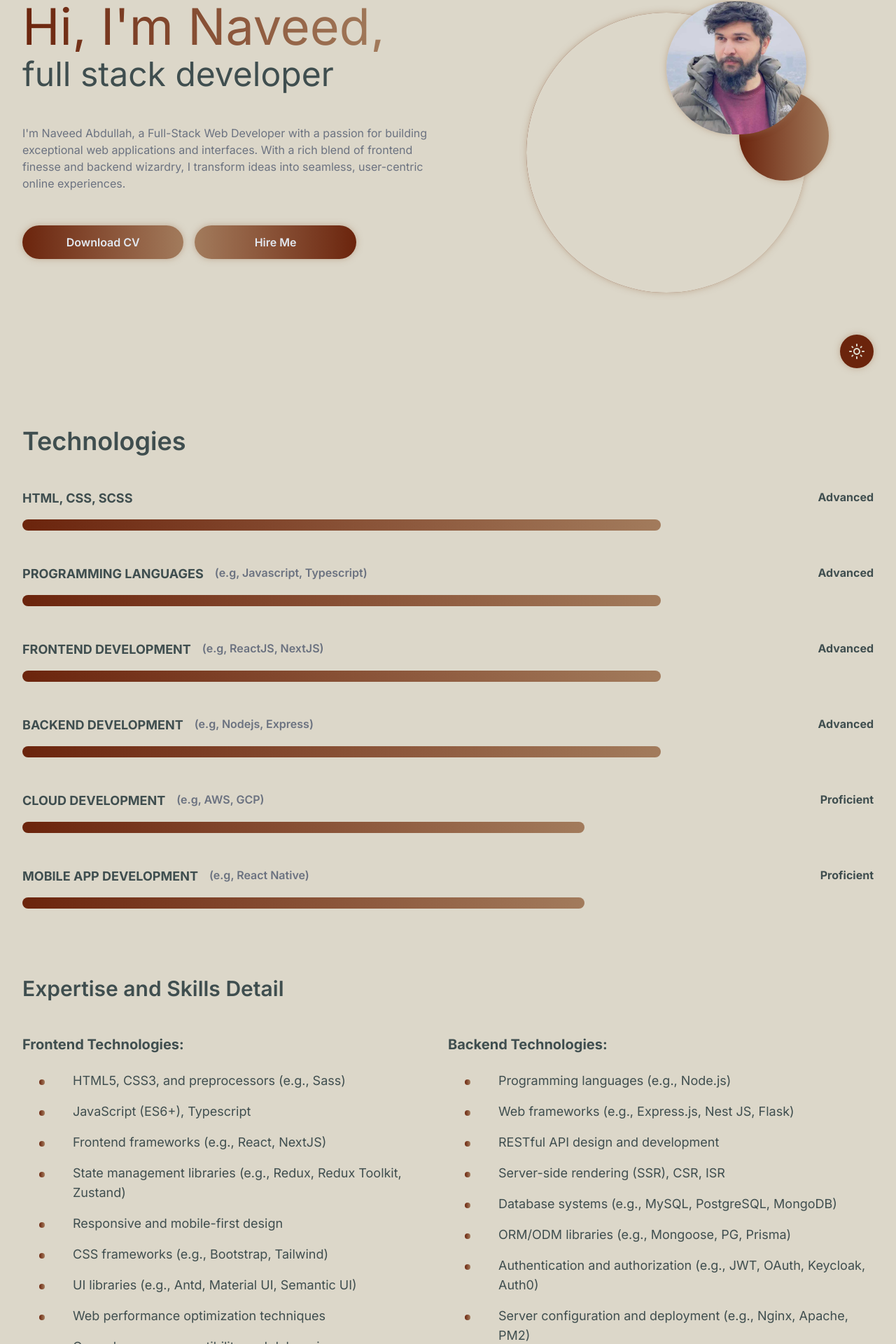
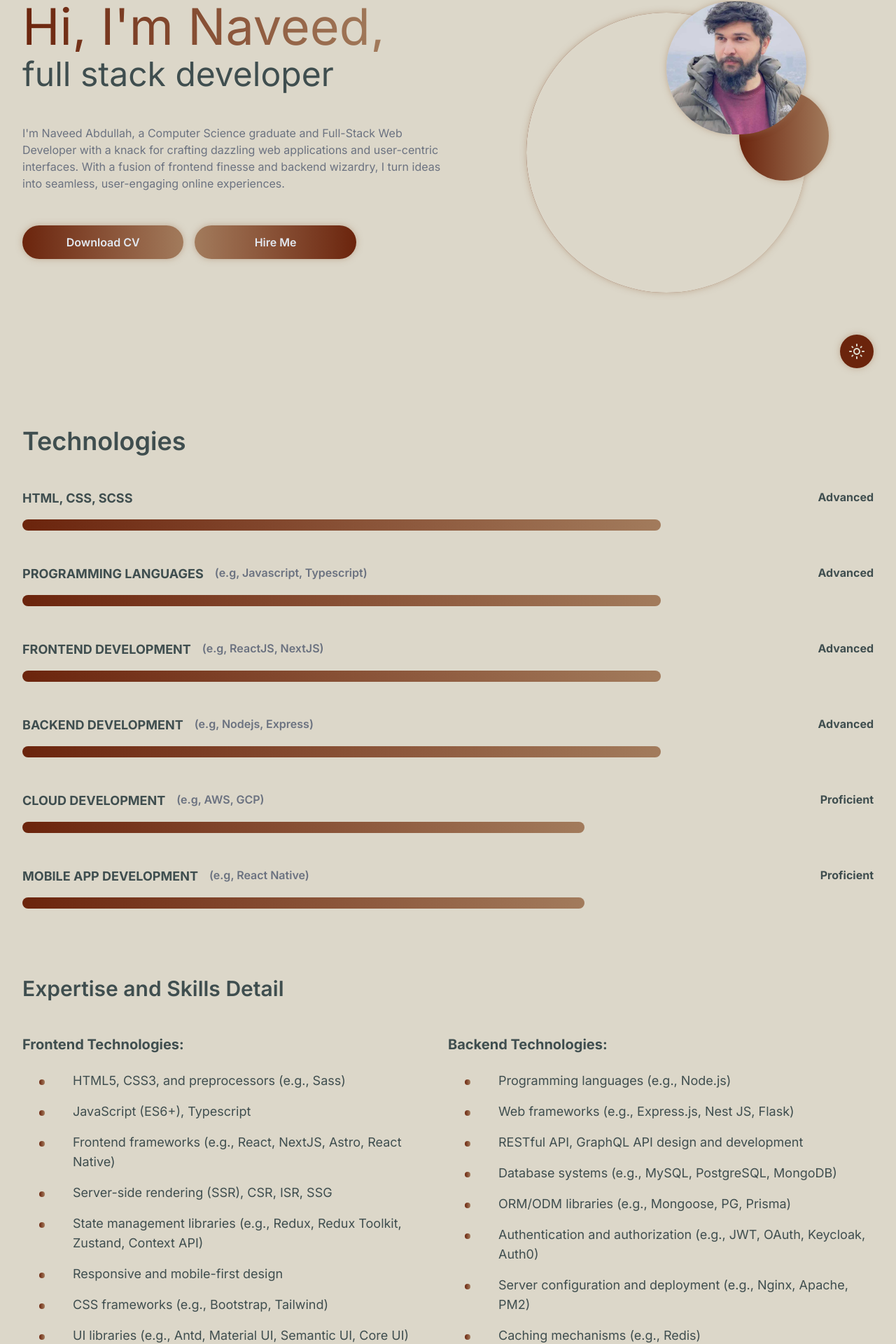
Before and after one commit to harrigit/New_Portfolio, a Next.js app: page / in a window 1280 px wide. Shown: the part 226-2146 px from the top of the page at 70% size. Built offline with nearby package versions, Linux system fonts and the light colour scheme.

Commit message:
Minor Updates

```diff
--- a/assets/copy.ts
+++ b/assets/copy.ts
@@ -1,8 +1,7 @@
 import { Project, Technology, TechLevel, DetailTechList, CarrierTimeline, Contact } from "@/types";
 
 export const HERO_DESCRIPTION =
-  "I'm Naveed Abdullah, a Full-Stack Web Developer with a passion for building exceptional web applications and interfaces. With a rich blend of frontend finesse and backend wizardry, I transform ideas into seamless, user-centric online experiences.";
-
+  "I'm Naveed Abdullah, a Computer Science graduate and Full-Stack Web Developer with a knack for crafting dazzling web applications and user-centric interfaces. With a fusion of frontend finesse and backend wizardry, I turn ideas into seamless, user-engaging online experiences.";
 export const PROJECTS: Project[] = [
   {
     name: "PNR Portal",
@@ -55,11 +54,12 @@ export const DETAIL_TECH_LIST: DetailTechList[] = [
     listing: [
       "HTML5, CSS3, and preprocessors (e.g., Sass)",
       "JavaScript (ES6+), Typescript ",
-      "Frontend frameworks (e.g., React, NextJS)",
-      "State management libraries (e.g., Redux, Redux Toolkit, Zustand)",
+      "Frontend frameworks (e.g., React, NextJS, Astro, React Native)",
+      "Server-side rendering (SSR), CSR, ISR, SSG",
+      "State management libraries (e.g., Redux, Redux Toolkit, Zustand, Context API)",
       "Responsive and mobile-first design ",
       "CSS frameworks (e.g., Bootstrap, Tailwind)",
-      "UI libraries (e.g., Antd, Material UI, Semantic UI)",
+      "UI libraries (e.g., Antd, Material UI, Semantic UI, Core UI)",
       "Web performance optimization techniques ",
       "Cross-browser compatibility and debugging",
     ],
@@ -69,8 +69,7 @@ export const DETAIL_TECH_LIST: DetailTechList[] = [
     listing: [
       "Programming languages (e.g., Node.js)",
       "Web frameworks (e.g., Express.js, Nest JS, Flask)",
-      "RESTful API design and development",
-      "Server-side rendering (SSR), CSR, ISR",
+      "RESTful API, GraphQL API design and development",
       "Database systems (e.g., MySQL, PostgreSQL, MongoDB)",
       "ORM/ODM libraries (e.g., Mongoose, PG, Prisma)",
       "Authentication and authorization (e.g., JWT, OAuth, Keycloak, Auth0)",
--- a/components/Timeline.tsx
+++ b/components/Timeline.tsx
@@ -5,14 +5,14 @@ import React from "react";
 function Timeline() {
   return (
     <div className="mt-4">
-      <ol className="xl:hidden relative border-l-2 border-secondary">
+      <ol className="xl:hidden relative border-l-[1px] border-secondary">
         {CARRIER_TIMELINE.map((carrier, index) => (
           <li key={index} className="ml-8">
             <div className="absolute w-4 h-4 rounded-full -left-[9px] bg-gradient-to-r from-secondary to-accent"></div>
             <time className="mb-1 text-sm font-normal leading-none opacity-50">
               {carrier.date}
             </time>
-            <h3 className="text-lg font-semibold opacity-90">
+            <h3 className="text-lg font-semibold opacity-90 text-secondary">
               {carrier.position}
             </h3>
             <p className="mb-4 text-base font-semibold opacity-80">
@@ -25,7 +25,7 @@ function Timeline() {
         ))}
       </ol>
 
-      <ol className="items-start hidden xl:flex border-t-2 border-secondary">
+      <ol className="items-start hidden xl:flex border-t-[1px] border-secondary">
         {CARRIER_TIMELINE.map((carrier, index) => (
           <li key={index} className="relative mb-6 sm:mb-0">
             <div className="flex items-center">
@@ -35,7 +35,7 @@ function Timeline() {
               <div className="hidden sm:flex w-full h-0.5"></div>
             </div>
             <div className="mt-6 sm:pr-8">
-              <h3 className="text-xl font-semibold opacity-90">
+              <h3 className="text-xl font-semibold opacity-90 text-secondary">
                 {carrier.position}
               </h3>
               <span className="flex items-baseline space-x-4 text-end">
```
